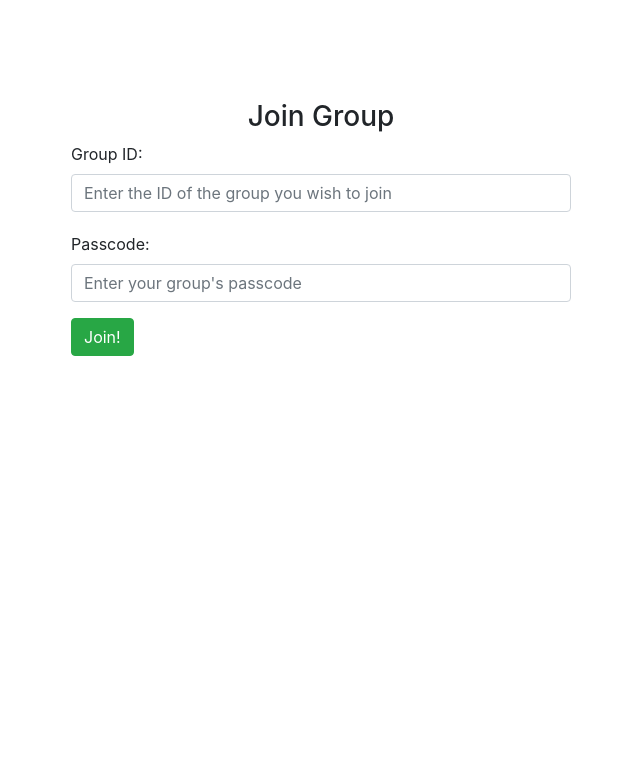
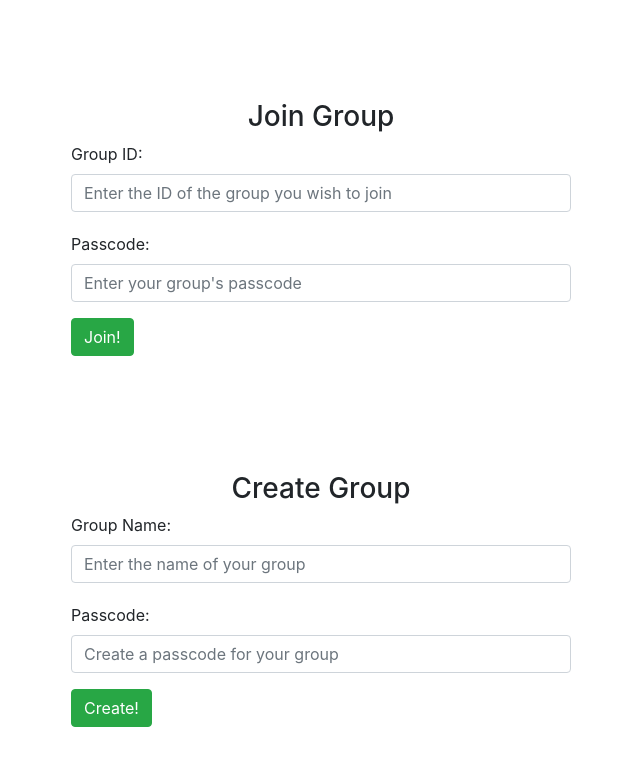
Before and after one commit to raydent30/MoneyKakis, a Flask app: page /managegroups in a window 1280 px wide. Shown: the top 766 px of the page, without its empty margins (319-959 px from the left). Run offline with Flask 3, Linux system fonts and the light colour scheme; parts of the project's set-up code (start-up, migrations or seed data) failed here and were passed over; some libraries are stand-ins or nearby versions.

Commit message:
Manage groups page complete

```diff
--- a/app.py
+++ b/app.py
@@ -141,53 +141,76 @@ def home():
     else:
         return redirect(url_for('login'))
 
-@app.route('/managegroups', methods=["GET", "POST"])
+@app.get("/managegroups")
 def managegroups():
-    if request.method == "GET":
-        print(session)
-        return render_template('managegroups.html')
+    return render_template("managegroups.html")
+
+# Called when the Join Group form is submitted
+@app.post("/joingroup")
+def joingroup():
+    group_ID = request.form.get("groupID")
+    passcode = request.form.get("passcode")
+    # Check to make sure group ID exists and passcode matches
+    statement = sqlalchemy.text("SELECT * \
+                                FROM groups \
+                                WHERE id = :id")
+    params = {"id": group_ID}
+    res = db.execute(statement, params).fetchone()
+    print(res)
+    # Check to ensure the group ID entered exists
+    if res == None:
+        # The group ID entered does not exist
+        flash("Error: group ID entered does not exist", category='error')
+    else:   # Group ID exists
+        # Check to ensure passcode is correct
+        if passcode == res[2]:
+            # Passcode is correct - now check to make sure the user has not already joined this group
+            statement = sqlalchemy.text("SELECT * \
+                                        FROM group_members \
+                                        WHERE user_id = :user_id \
+                                        AND group_id = :group_id")
+            params = {"user_id": session["id"], "group_id": group_ID}
+            if db.execute(statement, params).fetchone() == None:
+                # The user has not yet joined this group
+                try:
+                    statement = sqlalchemy.text("INSERT INTO group_members (user_id, group_id) VALUES (:user_id, :group_id)")
+                    params = {"user_id": session["id"], "group_id": group_ID}
+                    db.execute(statement, params)
+                    db.commit()
+                    flash("Successfully joined group!", category="success")
+                except Exception as e:
+                    db.rollback()
+                    flash("There was an error when attempting to join group.", category="error")
+            else:   # The user has already joined this group
+                flash("Error: you have already joined this group.")
+        else:   # Passcode is incorrect
+            flash("Error: group ID and passcode do not match. Please try again.")
+    return redirect(url_for("managegroups"))
+
+# Called when the create group form is submitted
+@app.post("/creategroup")
+def creategroup():
+    group_name = request.form.get("groupname")
+    passcode = request.form.get("passcode")
+    # Create the group and add the user to it.
+    try:
+        # Return the id of the group created so we can add the user to it if the group is created successfully.
+        # Group creation and member addition should both be part of the same transaction - either both occur or neither occur.
+        statement = sqlalchemy.text("INSERT INTO groups (name, passcode) VALUES (:groupname, :passcode) RETURNING id")
+        params = {"groupname": group_name, "passcode": passcode}
+        group_id = db.execute(statement, params).fetchone()[0]
+        statement = sqlalchemy.text("INSERT INTO group_members (user_id, group_id) VALUES (:userid, :groupid)")
+        params = {"userid": session["id"], "groupid": group_id}
+        db.execute(statement, params)
+    except Exception:
+        db.rollback()
+        flash("An error occurred. Group not created.", category="error")
     else:
-        group_ID = request.form.get('groupID')
-        passcode = request.form.get('passcode')
-        # Check to make sure group ID exists and passcode matches
-        statement = sqlalchemy.text("SELECT * \
-                                     FROM groups \
-                                     WHERE id = :id")
-        params = {"id": group_ID}
-        res = db.execute(statement, params).fetchone()
-        print(res)
-        # Check to ensure the group ID entered exists
-        if res == None:
-            # The group ID entered does not exist
-            flash("Error: group ID entered does not exist", category='error')
-            return redirect(url_for("managegroups"))
-        else:   # Group ID exists
-            # Check to ensure passcode is correct
-            if passcode == res[2]:
-                # Passcode is correct - now check to make sure the user has not already joined this group
-                statement = sqlalchemy.text("SELECT * \
-                                             FROM group_members \
-                                             WHERE user_id = :user_id \
-                                             AND group_id = :group_id")
-                params = {"user_id": session["id"], "group_id": group_ID}
-                if db.execute(statement, params).fetchone() == None:
-                    # The user has not yet joined this group
-                    try:
-                        statement = sqlalchemy.text("INSERT INTO group_members (user_id, group_id) VALUES (:user_id, :group_id)")
-                        params = {"user_id": session["id"], "group_id": group_ID}
-                        db.execute(statement, params)
-                        db.commit()
-                        flash("Successfully joined group!", category="success")
-                    except Exception as e:
-                        db.rollback()
-                        flash("There was an error when attempting to join group.")
-                else:   # The user has already joined this group
-                    flash("Error: you have already joined this group.")
-            else:   # Passcode is incorrect
-                flash("Error: group ID and passcode do not match. Please try again.")
-            return redirect(url_for("managegroups"))
-
-
+        # Both statements were executed successfully. We now commit the transaction to the database.
+        db.commit()
+        # Tell the user what their group ID is. The user can then share this ID with their friends in order for them to be able to join the group.
+        flash(f"Group created successfully! Your group ID is: {group_id}. \nPlease save this number and share it, along with your passcode, to anyone who you invite to join your group.", category="success")
+    return redirect(url_for("managegroups"))
 
 
 @app.route('/logout', methods=["POST", "GET"])
--- a/templates/managegroups.html
+++ b/templates/managegroups.html
@@ -12,7 +12,7 @@
         {% endif %}
     {% endwith %}
 
-<form action="/managegroups" method="post">
+<form action="/joingroup" method="post">
     <div class="form-group" style="width: 500px; margin: auto; padding-top: 100px;">
         <h3 align="center"> Join Group </h3>
         <label for="groupID"> Group ID: </label>
@@ -42,4 +42,34 @@
     </div>
 </form>
 
+<form action="/creategroup" method="post">
+    <div class="form-group" style="width: 500px; margin: auto; padding-top: 100px;">
+        <h3 align="center"> Create Group </h3>
+        <label for="groupname"> Group Name: </label>
+        <input
+            type="groupname"
+            class="form-control"
+            id="groupname"
+            name="groupname"
+            placeholder="Enter the name of your group"
+            required
+        />
+    </div>
+
+    <div class="form-group" style="width: 500px; margin: auto; padding-top: 20px;">
+        <label for="passcode"> Passcode:</label>
+        <input
+            type="passcode"
+            class="form-control"
+            id="passcode"
+            name="passcode"
+            placeholder="Create a passcode for your group"
+            required
+        />
+        <p></p>
+        <button type="submit" class="btn btn-success" style="display: block; margin-block-start: auto;">Create!</button>
+        <p></p>
+    </div>
+</form>
+
 {% endblock %}
```
